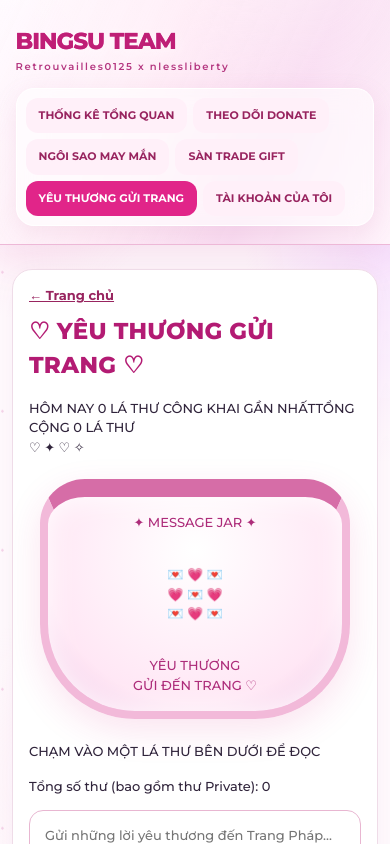
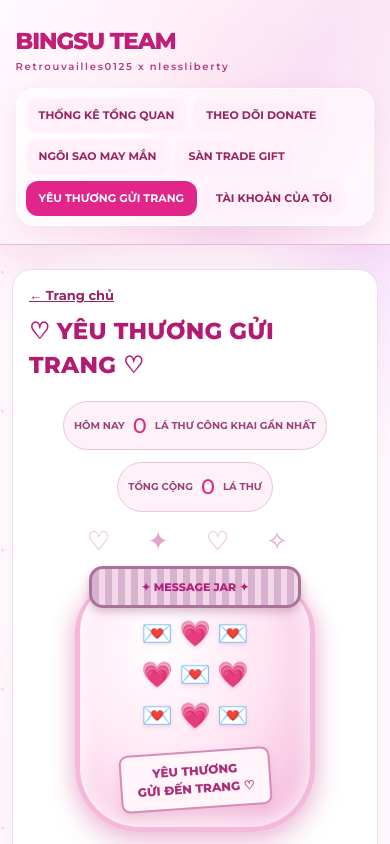
Before and after one commit to retrouvailles0125-bst/bingsu-team-v40, a Next.js app: page /love in a window 390 px wide. Shown: the top 844 px of the page. Built offline with nearby package versions, Linux system fonts and the light colour scheme; no server answers; the database is empty.

Commit message:
style(v40): restore pink message jar and letter summary on mobile

```diff
--- a/src/styles/v40-pages.css
+++ b/src/styles/v40-pages.css
@@ -23,3 +23,15 @@
 
 /* Respect users who prefer reduced motion while keeping the star-wish stage. */
 @media (prefers-reduced-motion:reduce){.bst-v40-page .wish-anim{animation:none}.bst-v40-page button{transition:none}.bst-v40-page button:not(:disabled):hover{transform:none}}
+
+/* Love letter jar — original V40-inspired layout, online data remains Supabase-backed. */
+.bst-v40-love-summary{display:flex;flex-wrap:wrap;justify-content:center;gap:12px;margin:18px auto 10px}
+.bst-v40-love-summary span{display:inline-flex;align-items:center;gap:8px;padding:10px 16px;border:1px solid #eec4dd;border-radius:999px;background:#fff1f8;color:#9b4279;font-size:12px;font-weight:700}
+.bst-v40-love-summary strong{color:#e12589;font-size:21px}
+.bst-v40-love-decor{text-align:center;color:#e7a4cb;font-size:26px;letter-spacing:26px}
+.bst-v40-page .bst-v40-jar{position:relative;display:flex;flex-direction:column;align-items:center;justify-content:center;gap:15px;max-width:240px;min-height:245px;margin:24px auto 30px;padding:28px 20px 18px;border:5px solid #f4b9da;border-top:0;border-radius:46px 46px 64px 64px;background:radial-gradient(ellipse at 35% 25%,#fff 0%,#ffe5f3 50%,#f2b2d7 100%);box-shadow:0 0 22px #e1258940,0 15px 28px #b73e8c30,inset 0 0 22px #fff}
+.bst-v40-page .bst-v40-jar-lid{position:absolute;top:-19px;left:4%;right:4%;padding:10px 4px;border:3px solid #aa7298;border-radius:14px;background:repeating-linear-gradient(90deg,#d7b2ce 0 7px,#f1d7e8 7px 13px);box-shadow:0 4px 8px #85467250;color:#b91f7d;font-size:11px;font-weight:800}
+.bst-v40-page .bst-v40-jar-hearts{font-size:25px;line-height:1.65;filter:drop-shadow(0 2px 2px #e1258928)}
+.bst-v40-page .bst-v40-jar-label{padding:9px 15px;border:2px solid #d78bb7;border-radius:9px;background:#fff5fb;color:#aa2e78;font-size:12px;font-weight:800;transform:rotate(-4deg);box-shadow:0 5px 10px #a95a8b24}
+.bst-v40-love-hint{text-align:center;font-size:12px;color:#877784;letter-spacing:.04em}
+@media(max-width:650px){.bst-v40-love-summary span{font-size:10px;padding:8px 10px}.bst-v40-love-decor{letter-spacing:15px}}
```
